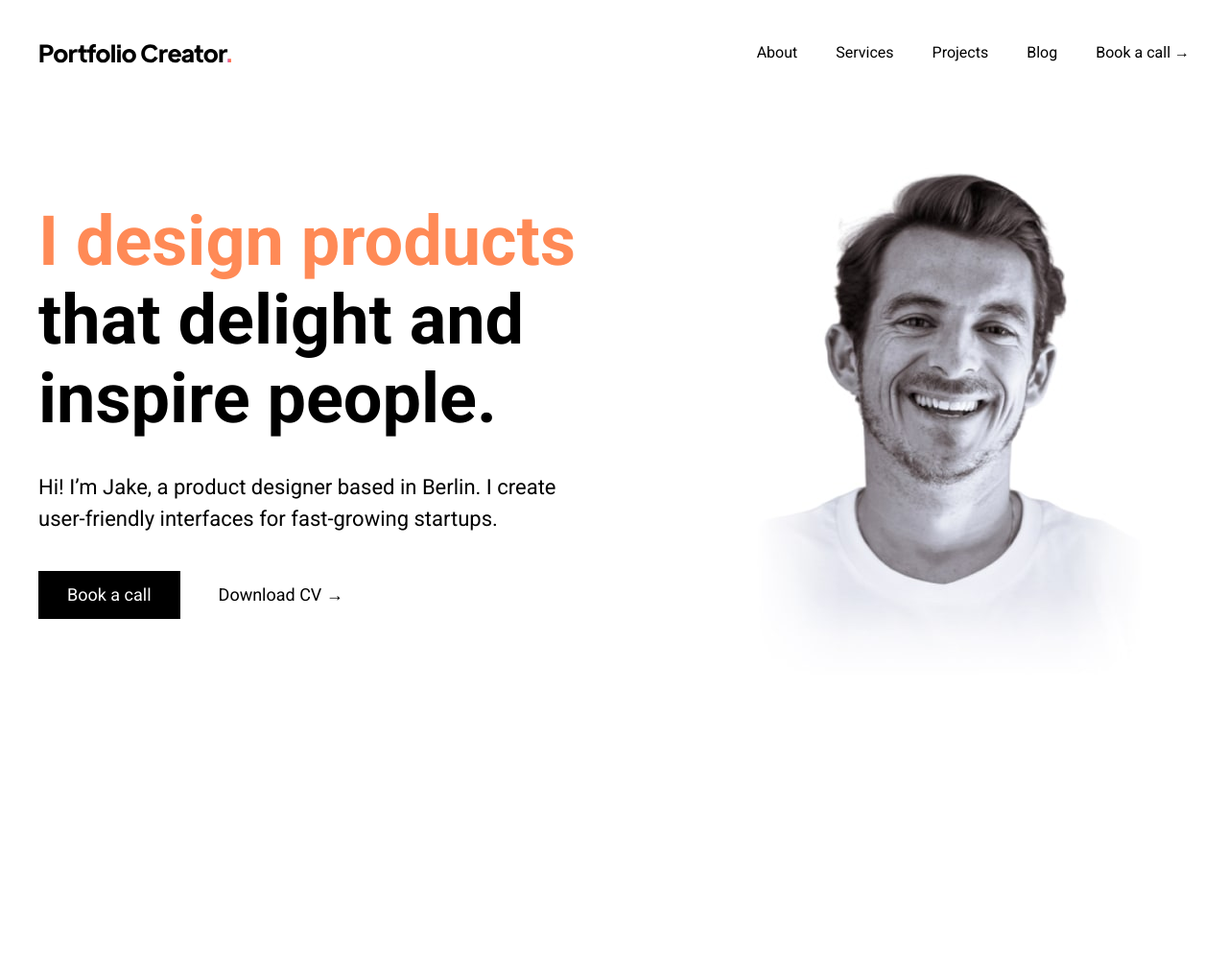
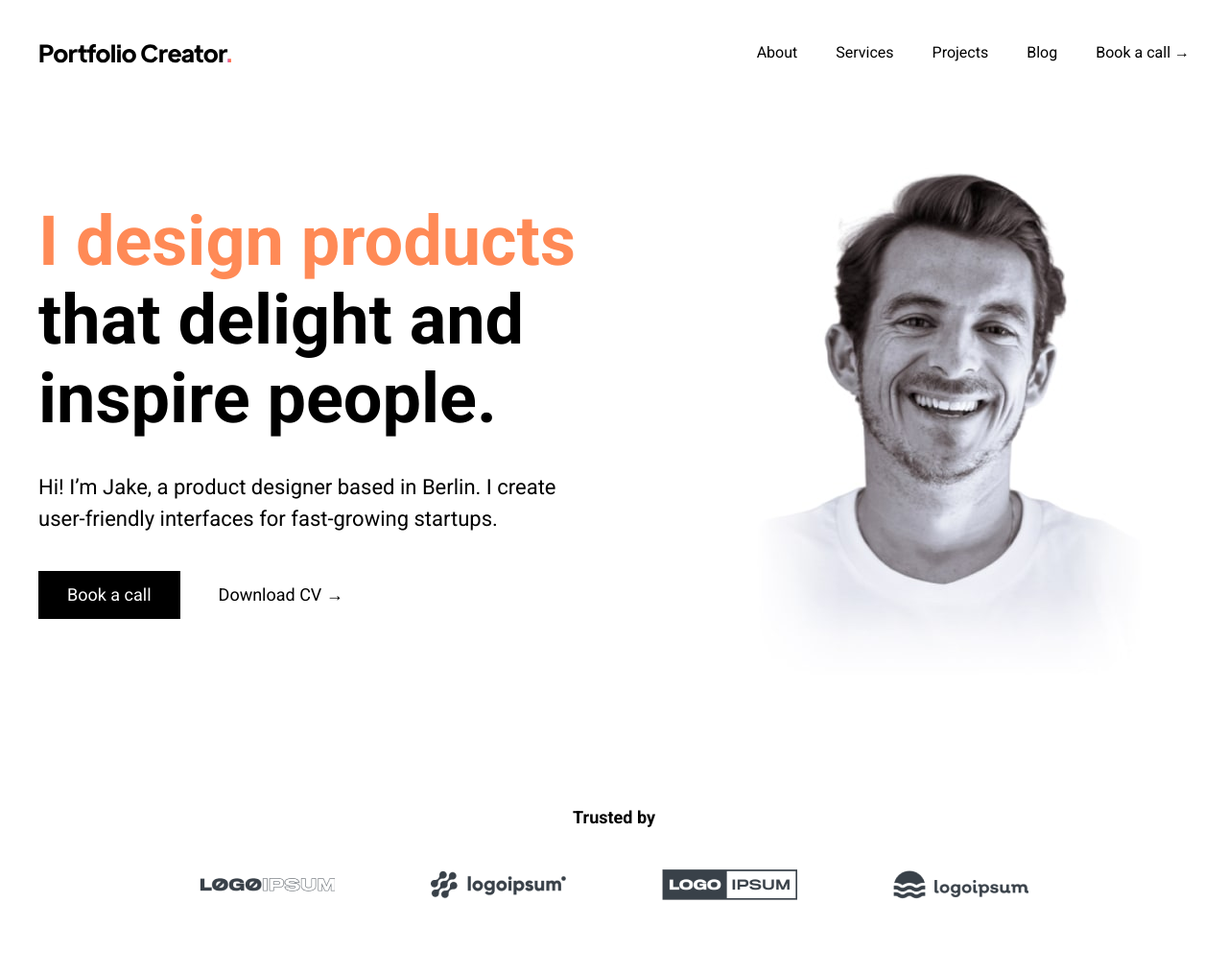
Before and after one commit to Usmonkul/Porfolio-creator, a plain HTML site: page index.html in a window 1280 px wide. Shown: the whole page at 96% size. Before the commit the page ends 800 px from the top, so only its background shows below. Drawn offline with Linux system fonts and the light colour scheme.

Commit message:
add trusted users section, files, and styles

```diff
--- a/index.html
+++ b/index.html
@@ -81,6 +81,44 @@
           </div>
         </div>
       </section>
+      <!-- Users -->
+      <section class="users">
+        <div class="container">
+          <div class="users__inner">
+            <h3 class="users__heading">Trusted by</h3>
+            <div class="users__logos">
+              <img
+                src="/img/Logopicsum-1.png"
+                alt="company logo"
+                class="users__logo"
+                width="141"
+                height="32"
+              />
+              <img
+                src="/img/Logopicsum-2.png"
+                alt="company logo"
+                class="users__logo"
+                width="141"
+                height="32"
+              />
+              <img
+                src="/img/Logopicsum-3.png"
+                alt="company logo"
+                class="users__logo"
+                width="141"
+                height="32"
+              />
+              <img
+                src="/img/Logopicsum-4.png"
+                alt="company logo"
+                class="users__logo"
+                width="141"
+                height="32"
+              />
+            </div>
+          </div>
+        </div>
+      </section>
     </main>
     <script src="./js/main.js"></script>
   </body>
--- a/scss/base/_global.scss
+++ b/scss/base/_global.scss
@@ -62,6 +62,9 @@ img {
   max-width: 1260px;
   padding: 0px 30px;
   margin: 0px auto;
+  @include respond(tab-port) {
+    padding: 0px 10px;
+  }
 }
 a {
   text-decoration: none;
--- a/scss/main.scss
+++ b/scss/main.scss
@@ -15,9 +15,3 @@
 
 @import "pages/contact";
 @import "pages/home";
-
-.heading {
-  color: $primary-color;
-  font-size: 75px;
-  @extend %center;
-}
--- a/scss/pages/_home.scss
+++ b/scss/pages/_home.scss
@@ -63,3 +63,40 @@
     flex-shrink: 0;
   }
 }
+// Users
+.users {
+  padding-top: 7.7rem;
+  padding-bottom: 7.7rem;
+  &__inner {
+    display: flex;
+    flex-direction: column;
+    align-items: center;
+    text-align: center;
+  }
+  &__heading {
+    font-size: 18px;
+    line-height: 18px;
+    margin: 0;
+    padding: 0;
+    padding-bottom: 45px;
+  }
+  &__logos {
+    display: flex;
+    align-items: center;
+    @include respond(tab-port) {
+      flex-direction: column;
+    }
+  }
+  &__logo {
+    display: block;
+    width: 141px;
+    height: 32px;
+    &:not(:last-child) {
+      margin-right: 10rem;
+      @include respond(tab-port) {
+        margin-right: 0;
+        margin-bottom: 8rem;
+      }
+    }
+  }
+}
```
Also changed, not shown: css/main.css, img/Logopicsum-1.png (added), img/Logopicsum-2.png (added), img/Logopicsum-3.png (added), img/Logopicsum-4.png (added), 1 other file.
